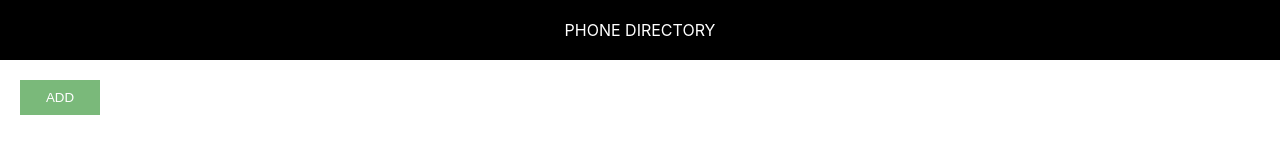
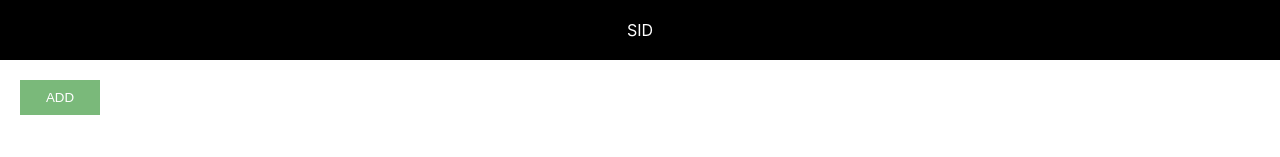
Before and after one commit to randomindianguy/phone-directory, a React (Create React App) app: page / in a window 1280 px wide. Shown: the top 157 px of the page. Built offline with nearby package versions, Linux system fonts and the light colour scheme.

Commit message:
Passed heading to Header Component as props

```diff
--- a/src/App.js
+++ b/src/App.js
@@ -17,7 +17,7 @@ function App() {
   ]
   return (
     <div>
-      <Header />
+      <Header heading="Phone Directory" instructor="Sid"/>
       <div className='component-body-container'>
         <button className='custom-btn add-btn'>Add</button>
 
--- a/src/Header.js
+++ b/src/Header.js
@@ -1,9 +1,9 @@
 import React from 'react';
 import './Header.css';
-const Header = function() {
+const Header = function(props) {
     return(
         <div className='header'>
-            Phone Directory
+            {props.instructor}
         </div>
     )
 } // functional component
```
